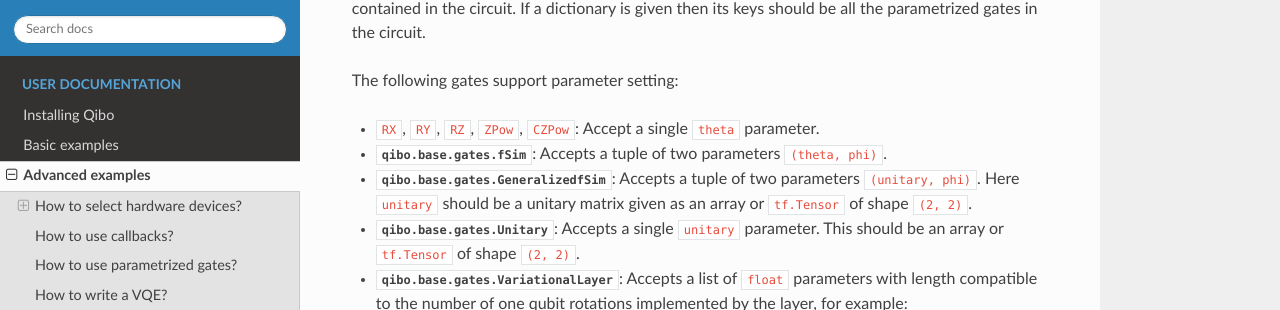
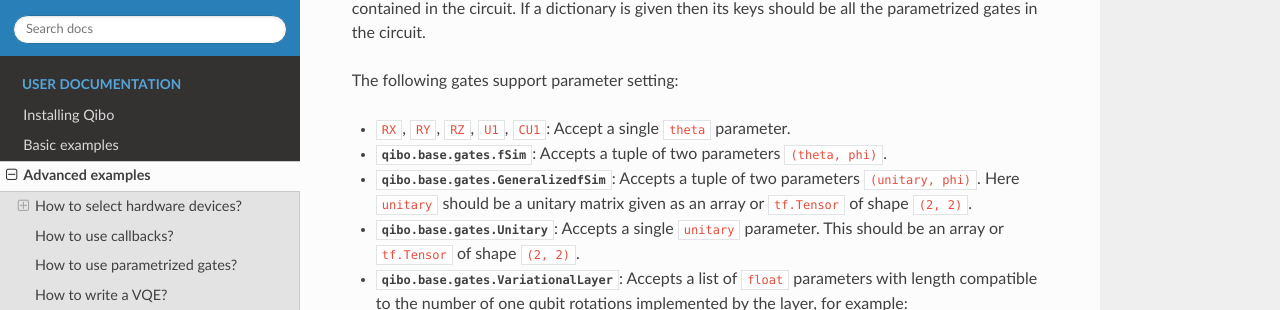
Before and after one commit to qiboteam/qibo, a Sphinx documentation site: the page built from doc/source/advancedexamples.rst, in a window 1280 px wide and 900 px high, scrolled down 4900 px. Shown: the part 137-447 px from the top of the window. Built offline with Sphinx 7.4.7 and the Read the Docs theme 2.0.0, drawn with Linux system fonts in a browser that asks for light colours; pages that are not in the unit, such as notebooks, are missing from menus.

Commit message:
Update docs for ZPow to U1

```diff
--- a/doc/source/advancedexamples.rst
+++ b/doc/source/advancedexamples.rst
@@ -271,7 +271,7 @@
 
 The following gates support parameter setting:
 
-* ``RX``, ``RY``, ``RZ``, ``ZPow``, ``CZPow``: Accept a single ``theta`` parameter.
+* ``RX``, ``RY``, ``RZ``, ``U1``, ``CU1``: Accept a single ``theta`` parameter.
 * :class:`qibo.base.gates.fSim`: Accepts a tuple of two parameters ``(theta, phi)``.
 * :class:`qibo.base.gates.GeneralizedfSim`: Accepts a tuple of two parameters
   ``(unitary, phi)``. Here ``unitary`` should be a unitary matrix given as an
--- a/doc/source/benchmarks.rst
+++ b/doc/source/benchmarks.rst
@@ -168,7 +168,7 @@
     .
 
 * ``supremacy``: Circuit inspired by the `Quantum supremacy experiment <https://www.nature.com/articles/s41586-019-1666-5>`_.
-    Contains alternating layers of random one-qubit gates and ``CZPow`` gates.
+    Contains alternating layers of random one-qubit gates and ``CU1`` gates.
     One-qubit gates are randomly selected from the set ``{RX, RY, RZ}`` and
     have random phases. The total number of layers is controlled using ``--nlayers``.
     Supports the following options:
--- a/doc/source/examples.rst
+++ b/doc/source/examples.rst
@@ -43,7 +43,7 @@
     c = Circuit(2)
     c.add(gates.X(0))
     c.add(gates.X(1))
-    c.add(gates.CZPow(0, 1, 0.1234))
+    c.add(gates.CU1(0, 1, 0.1234))
     c.compile()
 
     for i in range(100):
--- a/doc/source/qibo.rst
+++ b/doc/source/qibo.rst
@@ -111,7 +111,7 @@
 to a group.
 
 A ``FusionGroup`` can either start with any one- or two-qubit gate
-except ``CNOT``, ``CZ``, ``SWAP`` and ``CZPow`` because it is more efficient
+except ``CNOT``, ``CZ``, ``SWAP`` and ``CU1`` because it is more efficient
 to apply such gates on their own rather than fusing them with others. These gates
 are fused only when "sandwiched" between one-qubit gates. For example
 
```
